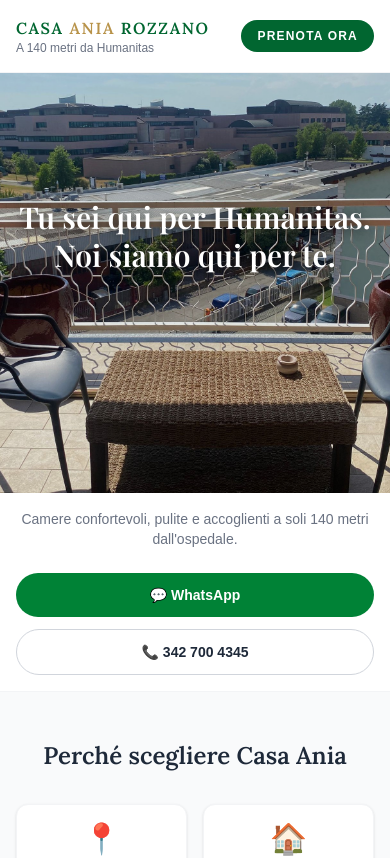
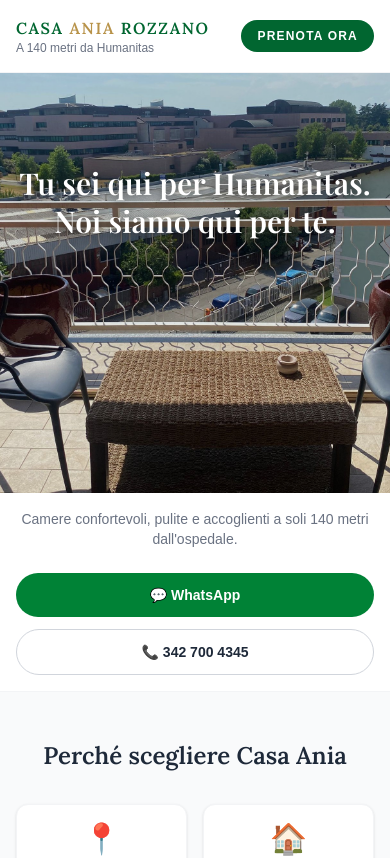
Before and after one commit to CasaAnia/sito-casaania, a Next.js app: page / in a window 390 px wide. Shown: the top 858 px of the page. Built offline with nearby package versions, Linux system fonts and the light colour scheme.

Commit message:
Hero: posizione scritta 22% compromesso

```diff
--- a/app/page.tsx
+++ b/app/page.tsx
@@ -77,15 +77,8 @@ export default function Home() {
       <section className="relative text-white px-4 overflow-hidden" style={{ minHeight: '420px', maxHeight: '560px' }}>
         <img src="/hero-mobile.jpg" alt="Vista dal balcone di Casa Ania" className="absolute inset-0 w-full h-full object-cover" style={{ objectPosition: 'center 50%' }} />
         <div className="absolute inset-0 bg-black/10" />
-        {/* Mobile */}
-        <div className="absolute w-full text-center px-4 md:hidden" style={{ left: 0, top: '30%' }}>
-          <h2 style={{fontFamily: "'Playfair Display', serif", color: '#ffffff', textShadow: '0 2px 12px rgba(0,0,0,0.7)'}} className="text-3xl font-semibold mb-4 leading-tight">
-            Tu sei qui per Humanitas.<br />Noi siamo qui per te.
-          </h2>
-        </div>
-        {/* Desktop */}
-        <div className="absolute w-full text-center px-4 hidden md:block" style={{ left: 0, top: '15%' }}>
-          <h2 style={{fontFamily: "'Playfair Display', serif", color: '#ffffff', textShadow: '0 2px 12px rgba(0,0,0,0.7)'}} className="text-5xl font-semibold mb-4 leading-tight">
+        <div className="absolute w-full text-center px-4" style={{ left: 0, top: '22%' }}>
+          <h2 style={{fontFamily: "'Playfair Display', serif", color: '#ffffff', textShadow: '0 2px 12px rgba(0,0,0,0.7)'}} className="text-3xl md:text-5xl font-semibold mb-4 leading-tight">
             Tu sei qui per Humanitas.<br />Noi siamo qui per te.
           </h2>
         </div>
```
